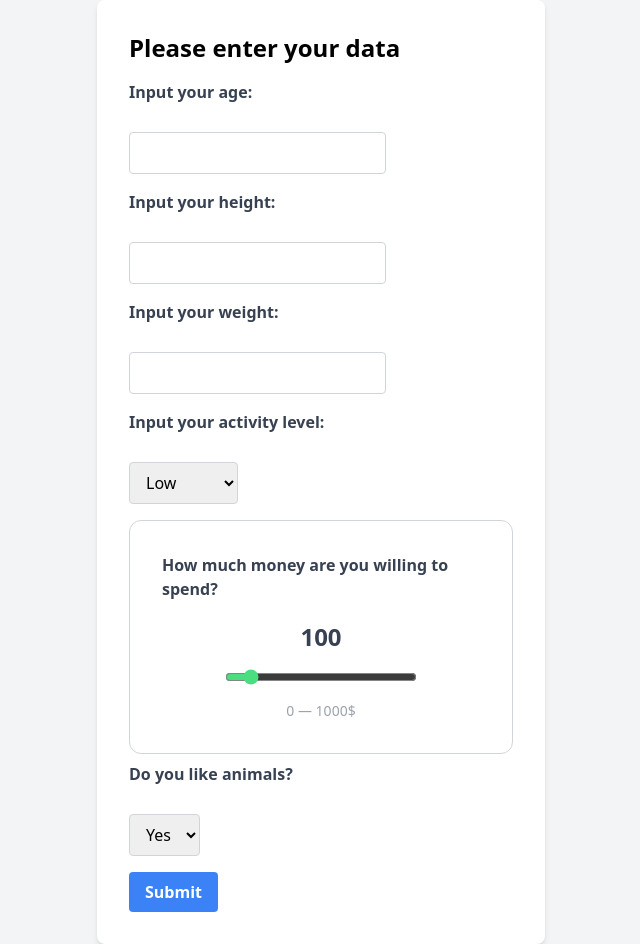
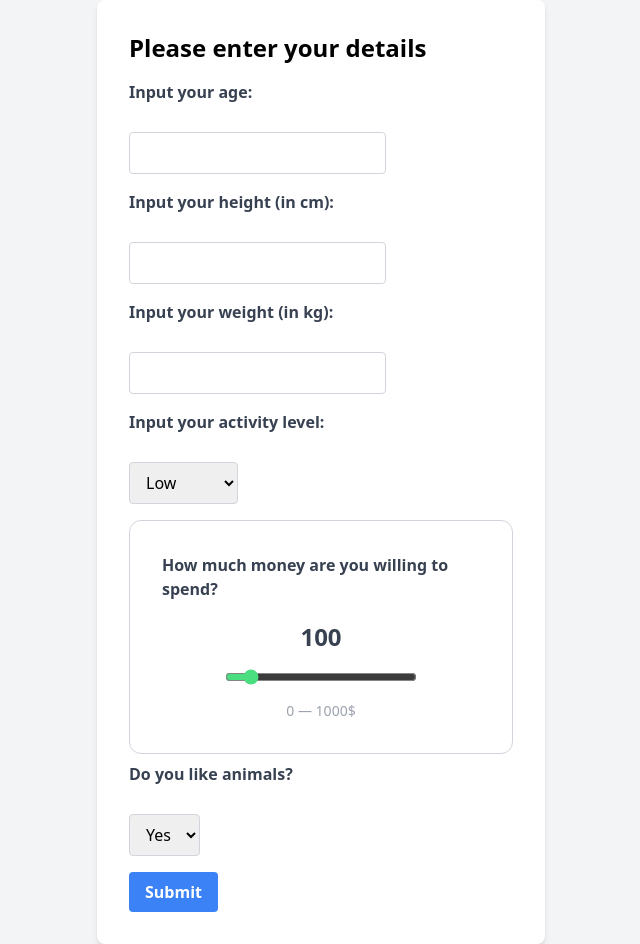
Before and after one commit to jjborkowska/Data_Exploration, a Django app: page / in a window 1280 px wide. Shown: the whole page, without its empty margins (319-959 px from the left). Run offline with Django 5.2, Linux system fonts and the light colour scheme; some libraries are stand-ins or nearby versions.

Commit message:
Update home_page.html

```diff
--- a/aplikacja/templates/home_page.html
+++ b/aplikacja/templates/home_page.html
@@ -10,17 +10,17 @@
 <body class="bg-gray-100 min-h-screen flex items-center justify-center font-sans">
     <section class="flex flex-col items-center bg-white p-8 rounded-lg shadow-md w-full max-w-md">
         <form>
-            <h2 class="text-2xl font-bold mb-4">Please enter your data</h2>
+            <h2 class="text-2xl font-bold mb-4">Please enter your details</h2>
             <div class="container mb-4">
                 <label for="age" class="block text-gray-700 font-bold mb-1">Input your age:</label><br>
                 <input type="text" id="age" name="age" class="border border-gray-300 rounded py-2 px-3 focus:outline-none focus:ring-2 focus:ring-blue-500">
             </div>
             <div class="container mb-4">
-                <label for="height" class="block text-gray-700 font-bold mb-1">Input your height:</label><br>
+                <label for="height" class="block text-gray-700 font-bold mb-1">Input your height (in cm):</label><br>
                 <input type="text" id="height" name="height" class="border border-gray-300 rounded py-2 px-3 focus:outline-none focus:ring-2 focus:ring-blue-500">
             </div>
             <div class="container mb-4">
-                <label for="weight" class="block text-gray-700 font-bold mb-1">Input your weight:</label><br>
+                <label for="weight" class="block text-gray-700 font-bold mb-1">Input your weight (in kg):</label><br>
                 <input type="text" id="weight" name="weight" class="border border-gray-300 rounded py-2 px-3 focus:outline-none focus:ring-2 focus:ring-blue-500">
             </div>
             <div class="container mb-4">
```
